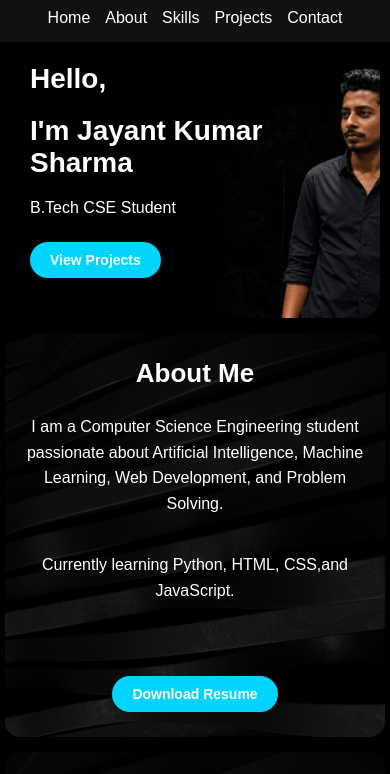
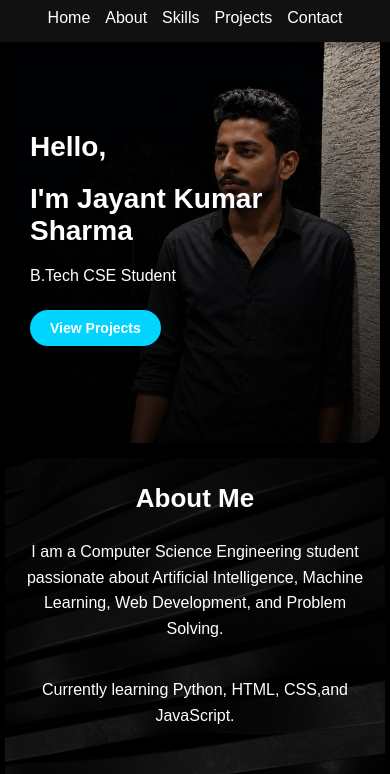
Before and after one commit to Jayant052005/Portfolio-website, a plain HTML site: page index.html in a window 390 px wide. Shown: the part 46-820 px from the top of the page. Drawn offline with Linux system fonts and the light colour scheme.

Commit message:
feat: add CSS stylesheet for portfolio website including responsive design layouts

```diff
--- a/static/style.css
+++ b/static/style.css
@@ -71,9 +71,9 @@ nav{
     display:flex;
     flex-direction:column;
     justify-content:center;
-    background-image:url(Whats1.jpeg);
+    background-image: linear-gradient(to right, rgba(0, 0, 0, 0.8) 0%, rgba(0, 0, 0, 0.3) 50%, transparent 100%), url('Whats1.jpeg');
     background-size:cover;
-    background-position:center;
+    background-position:right center;
     background-repeat:no-repeat;
     padding:50px;
     border-radius:40px;
@@ -329,10 +329,13 @@ i:hover{
     }
 
     .home {
-        padding: 30px 20px;
+        background-image: linear-gradient(to top, rgba(0, 0, 0, 0.85) 0%, rgba(0, 0, 0, 0.4) 60%, transparent 100%), url('Whats1.jpeg');
+        background-position: right center;
+        background-size: cover;
+        padding: 40px 20px 30px 20px;
         margin: 15px 10px;
         border-radius: 20px;
-        min-height: auto;
+        min-height: 420px;
     }
 
     .content {
```
